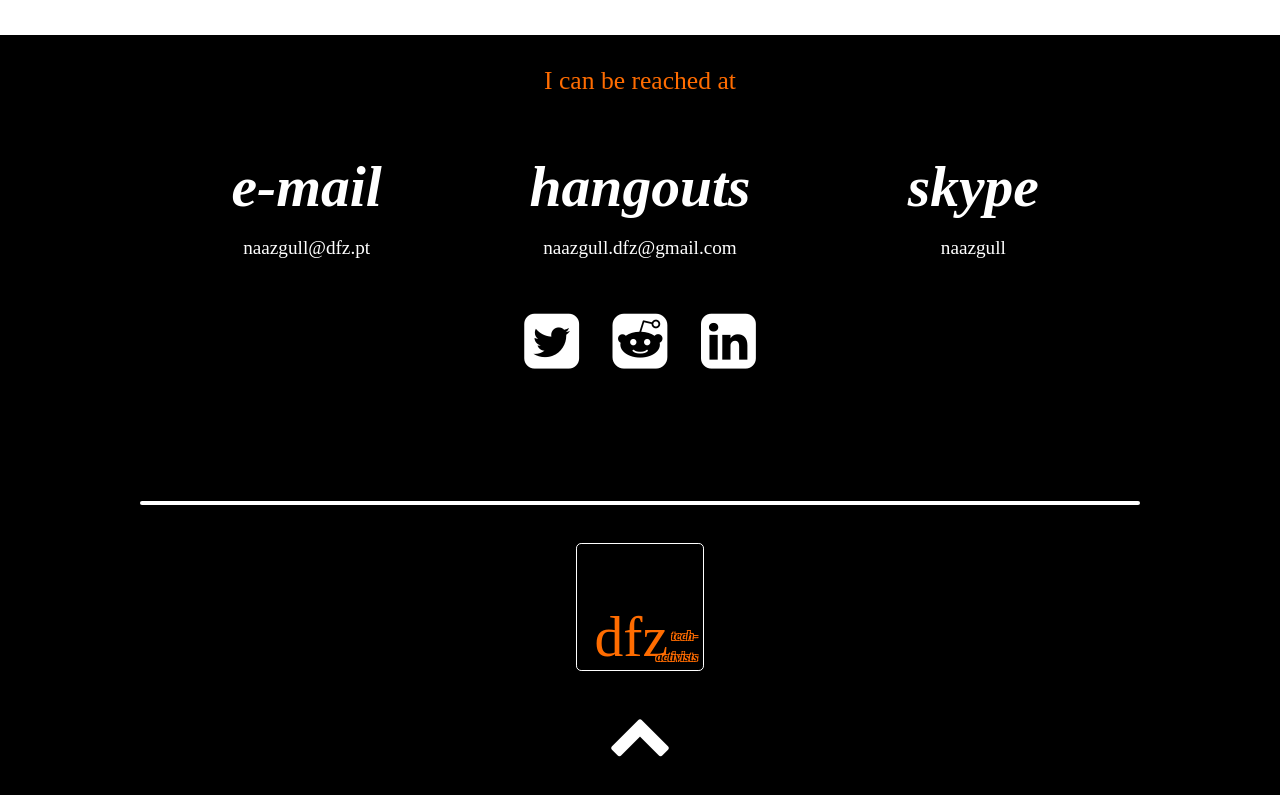
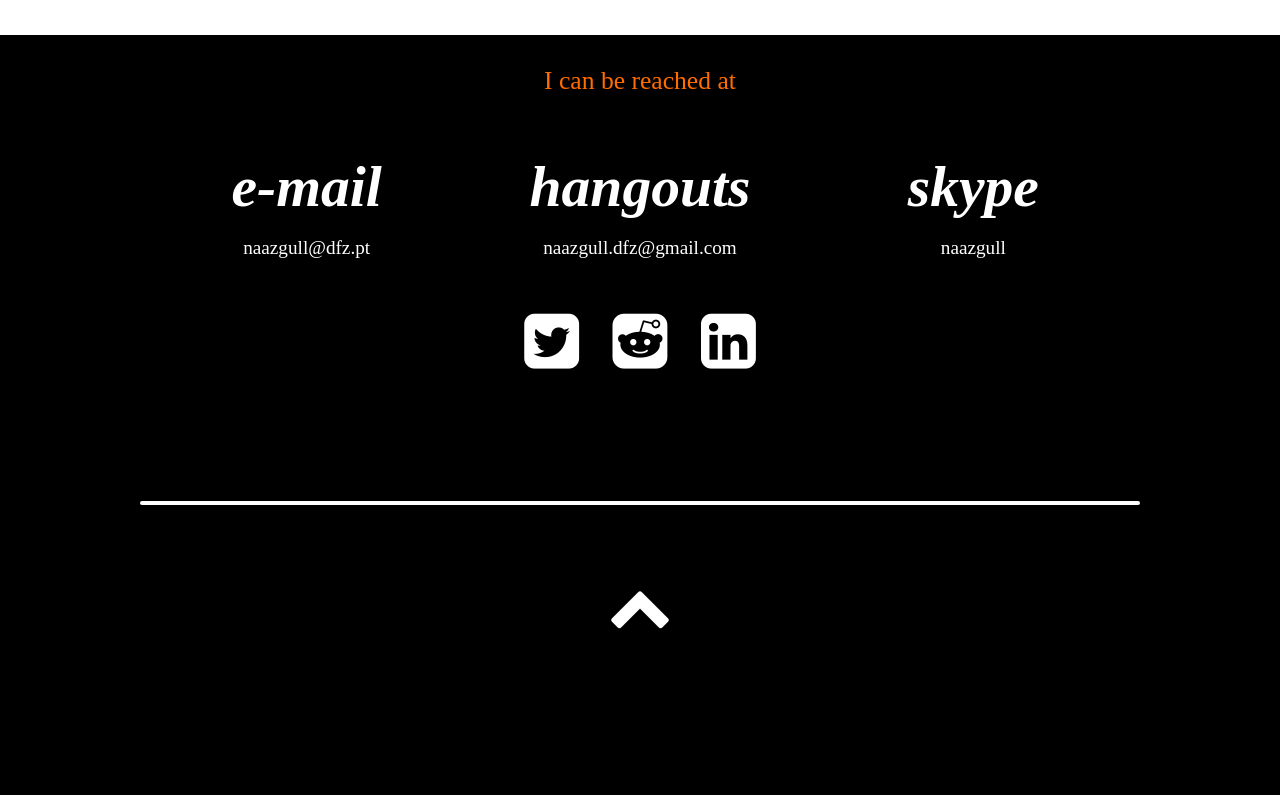
Before and after one commit to naazgull/naazgull.github.io, a website: page index.html in a window 1280 px wide. Shown: the part 7719-8514 px from the top of the page. Drawn offline with Linux system fonts and the light colour scheme; files whose address does not match are found by name.

Commit message:
initial commit

```diff
--- a/index.html
+++ b/index.html
@@ -386,14 +386,6 @@
 		</p>
 		<div class="row separator"></div>
 		<section class="row">
-			<a href="http://dfz.pt">
-				<figure class="dfz-logo">
-					<figcaption>
-						<span>&nbsp;dfz</span>
-						<span>tech-activists</span>
-					</figcaption>
-				</figure>
-			</a>
 			<i title="click to go to top!" class="fa fa-chevron-up goto-top"></i>
 		</section>
 	</footer>
```
